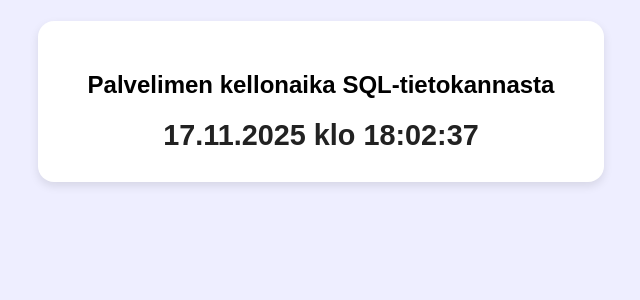
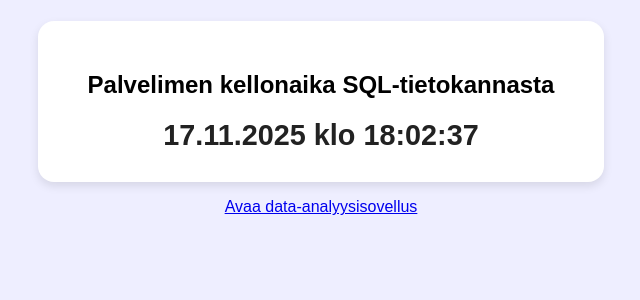
Before and after one commit to Llaamari/lemp, a PHP site: page / in a window 1280 px wide. Shown: the part 177-477 px from the top of the page, without its empty margins (319-959 px from the left). Run offline with PHP 8.4, Linux system fonts and the light colour scheme.

Commit message:
Lisätty linkki data-analyysisivulle

```diff
--- a/web/index.php
+++ b/web/index.php
@@ -31,5 +31,8 @@
         </section>
 
         <script src="script.js"></script>
+        <p>
+            <a href="/data-analysis">Avaa data-analyysisovellus</a>
+        </p>
     </body>
 </html>
```
